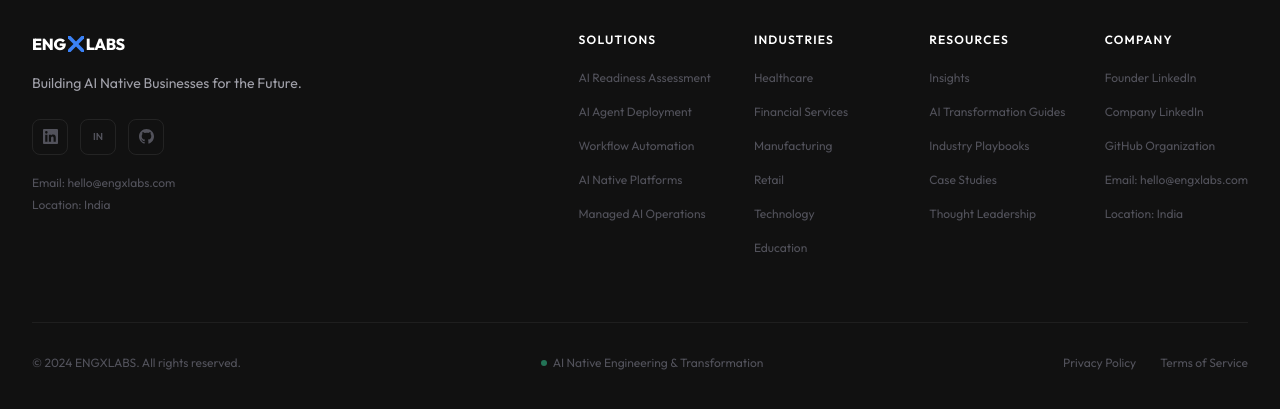
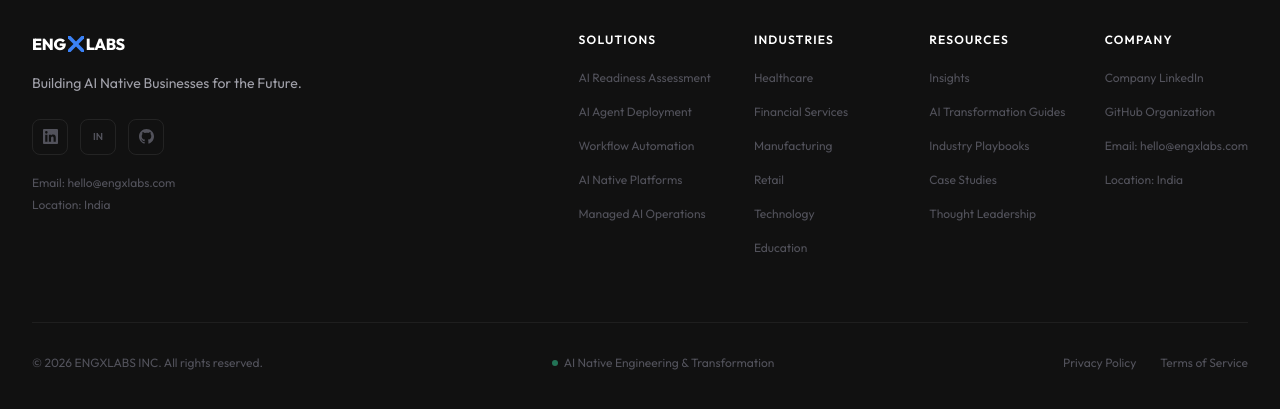
Before and after one commit to ENGXLABS/engxlabs-website, a Next.js app: page / in a window 1280 px wide. Shown: the part 9780-10189 px from the top of the page. Built offline with nearby package versions, Linux system fonts and the light colour scheme.

Commit message:
Updated Footer

```diff
--- a/src/components/Footer.tsx
+++ b/src/components/Footer.tsx
@@ -37,8 +37,7 @@
   {
     category: "Company",
     links: [
-      { label: "Founder LinkedIn", href: "https://www.linkedin.com" },
-      { label: "Company LinkedIn", href: "https://www.linkedin.com" },
+      { label: "Company LinkedIn", href: "https://www.linkedin.com/company/engxlabs/" },
       { label: "GitHub Organization", href: "https://github.com/ENGXLABS" },
       { label: "Email: hello@engxlabs.com", href: "mailto:hello@engxlabs.com" },
       { label: "Location: India", href: "#" },
@@ -129,7 +128,7 @@
         {/* Bottom bar */}
         <div className="pt-8 border-t border-white/[0.06] flex flex-col sm:flex-row items-center justify-between gap-4">
           <p className="text-xs text-text-muted">
-            © 2024 ENGXLABS. All rights reserved.
+            © 2026 ENGXLABS INC. All rights reserved.
           </p>
           <div className="flex items-center gap-1.5 text-xs text-text-muted">
             <span className="w-1.5 h-1.5 rounded-full bg-emerald-400 animate-pulse" />
```
